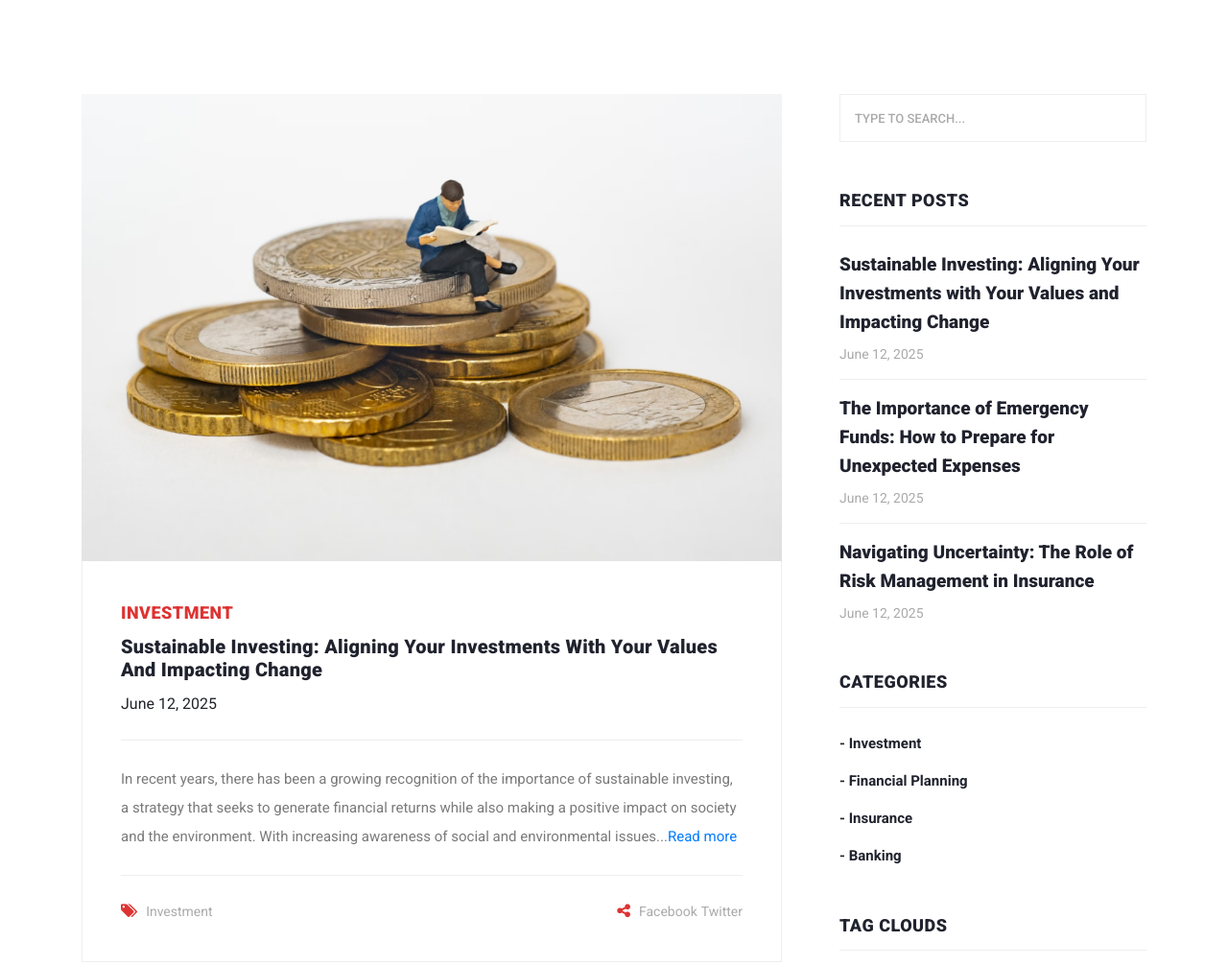
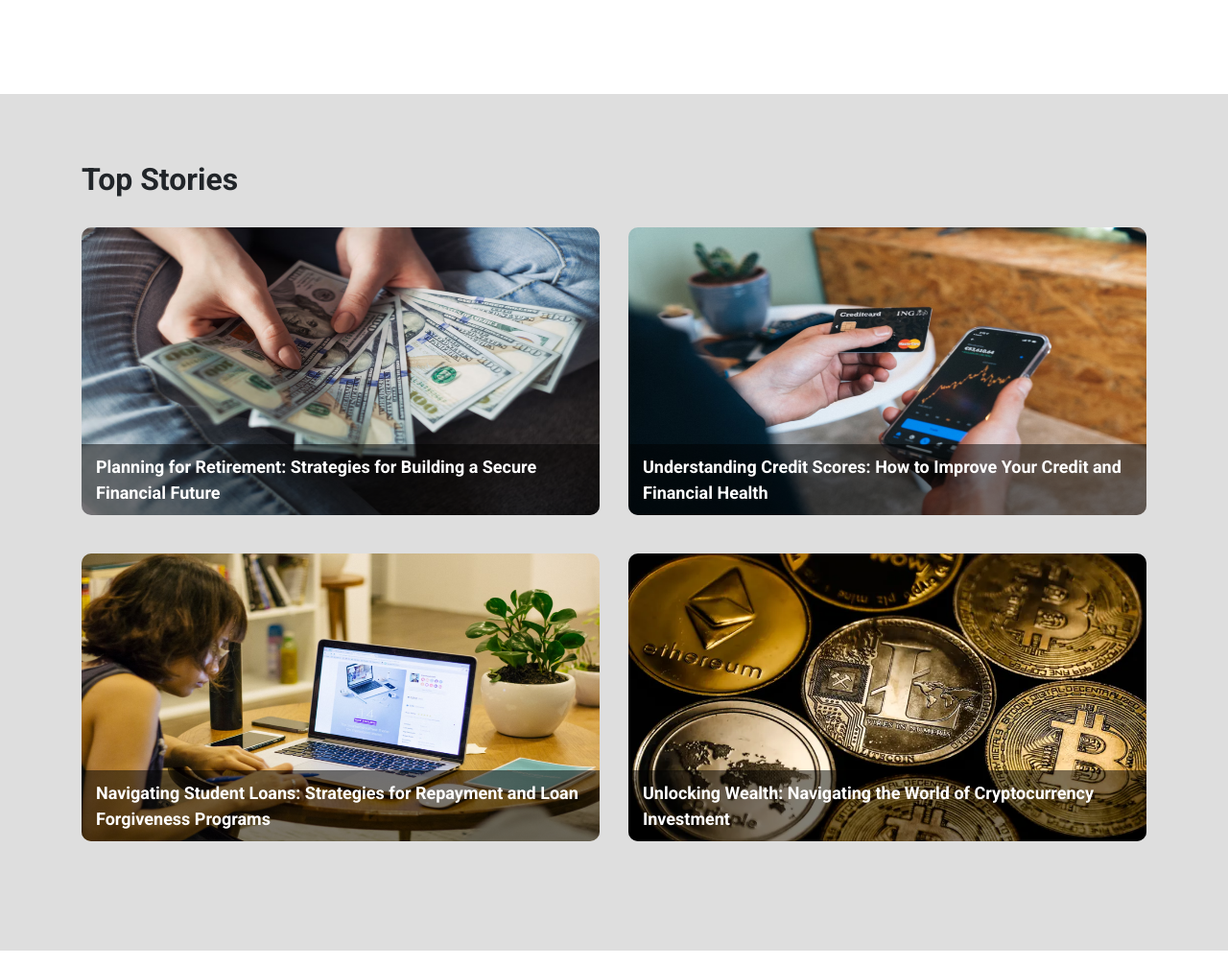
Before and after one commit to enigmatic-ads/genexfinance, a website: page public/index.html in a window 1280 px wide. Shown: the part 667-1673 px from the top of the page at 96% size. Drawn offline with nearby package versions, Linux system fonts and the light colour scheme.

Commit message:
added top stories section

```diff
--- a/public/assets/css/templatemo-stand-blog.css
+++ b/public/assets/css/templatemo-stand-blog.css
@@ -389,6 +389,53 @@ header .navbar {
 	margin-top: 12px;
 }
 
+
+/* Top Stories */
+
+.top-stories-section {
+  margin-top: 100px;
+  /* background-color: #aaaaaa; */
+  /* background-color: #dad9d9; */
+  background-color: #dedede;
+  padding-top: 70px;
+  padding-bottom: 50px;
+}
+
+.top-stories-section .section-heading h2 {
+	margin-bottom: 30px;
+	font-weight: bold;
+}
+
+.top-story {
+  position: relative;
+  margin-bottom: 40px;
+  overflow: hidden;
+  border-radius: 10px;
+}
+
+.top-story img {
+  width: 100%;
+  height: 300px;
+  display: block;
+  transition: transform 0.6s ease-in-out, filter 0.6s ease-in-out;
+}
+
+.top-story-title {
+  position: absolute;
+  bottom: 0;
+  width: 100%;
+  background: rgba(0, 0, 0, 0.5); /* translucent black */
+  color: white;
+  padding: 10px 15px;
+  font-size: 18px;
+  font-weight: bold;
+  box-sizing: border-box;
+}
+
+ .top-story:hover img {
+    filter: brightness(70%);
+	transform: scale(1.1);
+  }
 
 
 /* Blog Posts */
--- a/public/index.html
+++ b/public/index.html
@@ -161,6 +161,19 @@
       </div>
     </section>
 
+    <section class="top-stories-section">
+    <div class="container">
+    <div class="row">
+          <div class="col-lg-12">
+            <div class="section-heading">
+              <h2>Top Stories</h2>
+              <div id="top-stories" class="row mb-4"></div>
+            </div>
+          </div>
+        </div>
+    </div>
+    </section>
+
     <!-- Blog Posts Starts Here -->
     <section class="blog-posts">
       <div class="container">
@@ -292,7 +305,28 @@
 
           posts.sort((a, b) => new Date(b.date) - new Date(a.date));
 
-          posts.slice(0, 9).forEach(post => {
+          const topStoriesPosts = [15, 16, 18, 17];
+
+          const topStoriesContainer = document.getElementById('top-stories');
+
+          topStoriesPosts.forEach(id => {
+            const post = posts.find(p => p.id == id);
+            if (!post) return;
+
+            const storyDiv = document.createElement('div');
+            storyDiv.className = 'col-md-6'; // 2 per row on large screens
+            storyDiv.innerHTML = `
+              <div class="top-story">
+                <a href="${encodeURIComponent(post.slug)}">
+                  <img src="${post.image}" alt="${post.title}">
+                  <div class="top-story-title">${post.title}</div>
+                </a>
+              </div>
+            `;
+            topStoriesContainer.appendChild(storyDiv);
+          });
+
+          posts.slice(0, 5).forEach(post => {
             const tagsHTML = post.tags.map(tag => `<li><a href="#">${tag}</a></li>`).join(', ');
 
             const blogCard = document.createElement('div');
```
